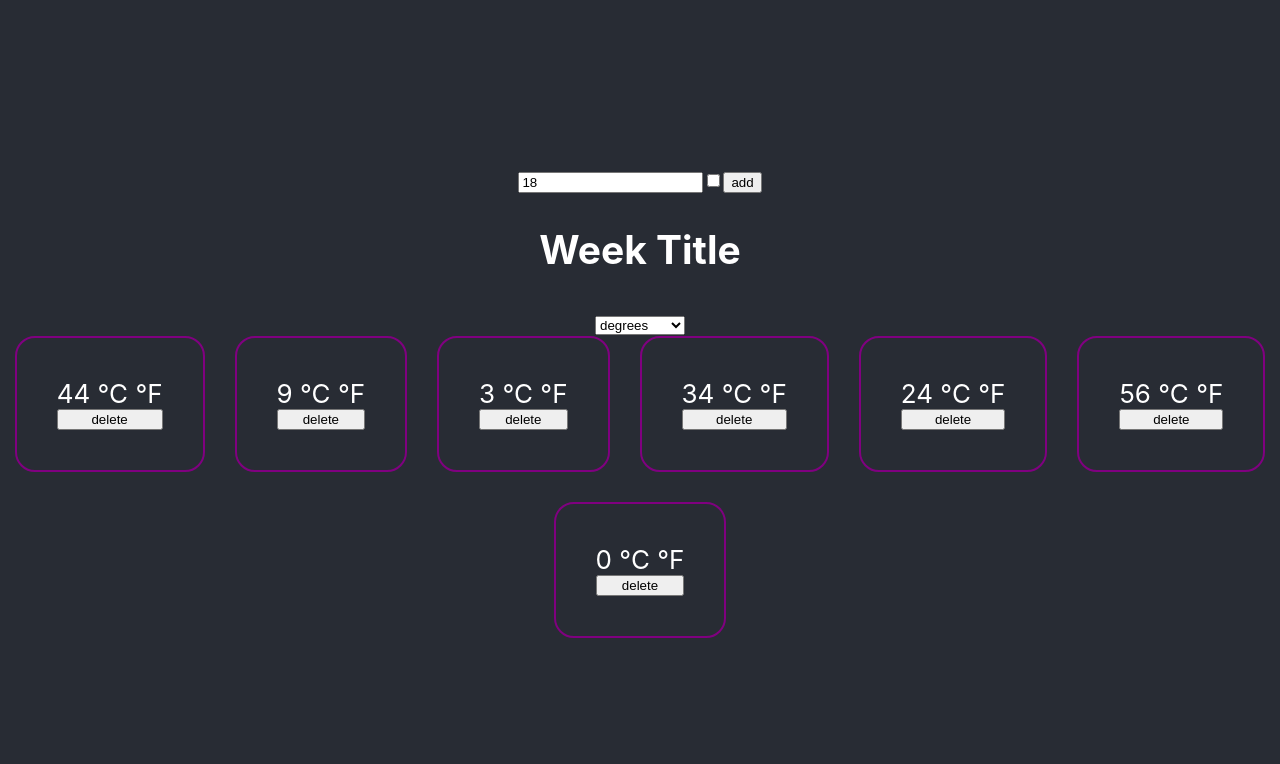
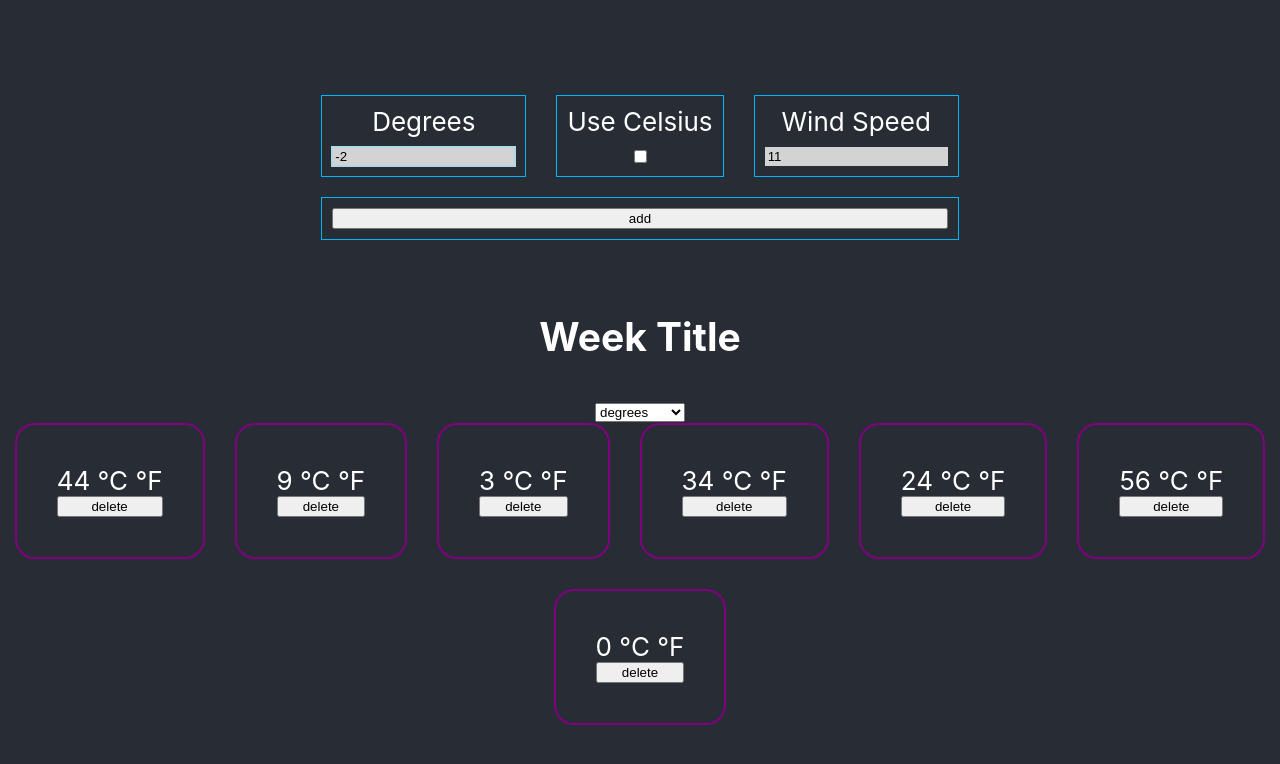
Before and after one commit to DolgoterDima/Hogwarts-Website, a React (Create React App) app: page / in a window 1280 px wide. Shown: the top 764 px of the page. Built offline with nearby package versions, Linux system fonts and the light colour scheme.

Commit message:
feat:add scss and form layouting

```diff
--- a/package.json
+++ b/package.json
@@ -15,6 +15,7 @@
     "react": "^18.2.0",
     "react-dom": "^18.2.0",
     "react-scripts": "5.0.1",
+    "sass": "^1.58.0",
     "web-vitals": "^2.1.4"
   },
   "scripts": {
--- a/src/App.js
+++ b/src/App.js
@@ -44,13 +44,6 @@ function App() {
     daysArrChange([...arrayWithoutDeletedDay]);
   };
 
-  /* glossary sorting*/
-  const sorting = {
-    "by degrees": "by degrees",
-    "by wind speed": "by degrees",
-  };
-  const changeOrder = (type) => {};
-
   return (
     <div className="App">
       <header className="App-header">
@@ -59,7 +52,6 @@ function App() {
             daysArray: daysArr,
             addNewDay: addDay,
             deleteDay,
-            changeOrder,
           }}
         >
           <AddInfoForm />
--- a/src/components/AddInfoForm.js
+++ b/src/components/AddInfoForm.js
@@ -6,6 +6,7 @@ const AddInfoForm = () => {
   let [fromDataInfo, setFromDataInfo] = useState({
     degrees: Math.ceil(Math.random() * (30 - -30) + -30),
     isCelsius: true,
+    windSpeed: Math.ceil(Math.random() * (30 - 10) + 10),
   });
 
   let newDay = {
@@ -15,9 +16,14 @@ const AddInfoForm = () => {
   };
 
   return (
-    <form>
-
+    <form className="form">
+      <div className="form__row">
+        <label className="form__label" htmlFor="degrees">
+          Degrees
+        </label>
         <input
+          className="form__input"
+          id="degrees"
           type="number"
           placeholder="add celsium"
           value={fromDataInfo.degrees}
@@ -25,9 +31,15 @@ const AddInfoForm = () => {
             setFromDataInfo({ ...fromDataInfo, degrees: event.target.value })
           }
         />
-      {/*   перезапись только одного параметра*/}
+      </div>
 
+      <div className="form__row">
+        <label className="form__label" htmlFor="isCelsius">
+          Use celsius
+        </label>
         <input
+          className="form__input form__input--checkbox"
+          id="isCelsius"
           type="checkbox"
           name="isCelsius"
           onChange={(event) =>
@@ -38,7 +50,27 @@ const AddInfoForm = () => {
             })
           }
         />
-      <button onClick={(event)=>addNewDay(event, newDay)}>add</button>
+      </div>
+
+      <div className="form__row">
+        <label className="form__label" htmlFor="windspeed">
+          Wind speed
+        </label>
+        <input
+          className="form__input form__input--checkbox"
+          id="windspeed"
+          type="number"
+          placeholder="add wind speed"
+          value={fromDataInfo.windSpeed}
+          onChange={(event) =>
+            setFromDataInfo({ ...fromDataInfo, windSpeed: event.target.value })
+          }
+        />
+      </div>
+      {/*   перезапись только одного параметра*/}
+      <div className="form__row form__row--full">
+        <button onClick={(event) => addNewDay(event, newDay)}>add</button>
+      </div>
     </form>
   );
 };
--- a/src/components/Week.js
+++ b/src/components/Week.js
@@ -9,12 +9,21 @@ const Week = ({ daysData, title }) => {
   // const childToParent = (childdata) => {
   //   setEmitChildToParent(childdata);
   // };
+
+  /* glossary sorting*/
+  const sorting = {
+    "by degrees": "by degrees",
+    "by wind speed": "by degrees",
+  };
+
+  const changeOrder = (type) => type;
+
   return (
     <div className="week">
       <h2 className="week__title">{title}</h2>
       <div className="week__sorting">
         <select name="" id="">
-          <option value="degrees">degrees</option>
+          <option value="{sorting}">degrees</option>
           <option value="wind">wind speed</option>
         </select>
       </div>
--- /dev/null
+++ b/src/styles/scss/form.scss
@@ -0,0 +1,32 @@
+.form {
+  display: flex;
+  margin: 20px;
+  flex-wrap: wrap;
+  justify-content: space-between;
+  &__row {
+    display: flex;
+    flex-direction: column;
+
+    border: 1px solid #00b4f8;
+    margin-bottom: 20px;
+    padding: 10px;
+    &--full{
+      width: 100%;
+    }
+  }
+
+  &__label {
+    margin-bottom: 10px;
+    text-transform: capitalize;
+  }
+
+  &__input {
+    border: 1px solid lightblue;
+    outline: 1px solid lightblue;
+    background-color: lightgray;
+    &--checkbox {
+      border: 1px solid transparent;
+      outline: 1px solid transparent;
+    }
+  }
+}
--- /dev/null
+++ b/src/styles/scss/index.scss
@@ -0,0 +1 @@
+@import "form";
```
Also changed, not shown: src/index.js (+7 -6 lines), 1 other file (tests, documents, lock files or other folders). Lines whose indentation alone changed are shown as unchanged.
